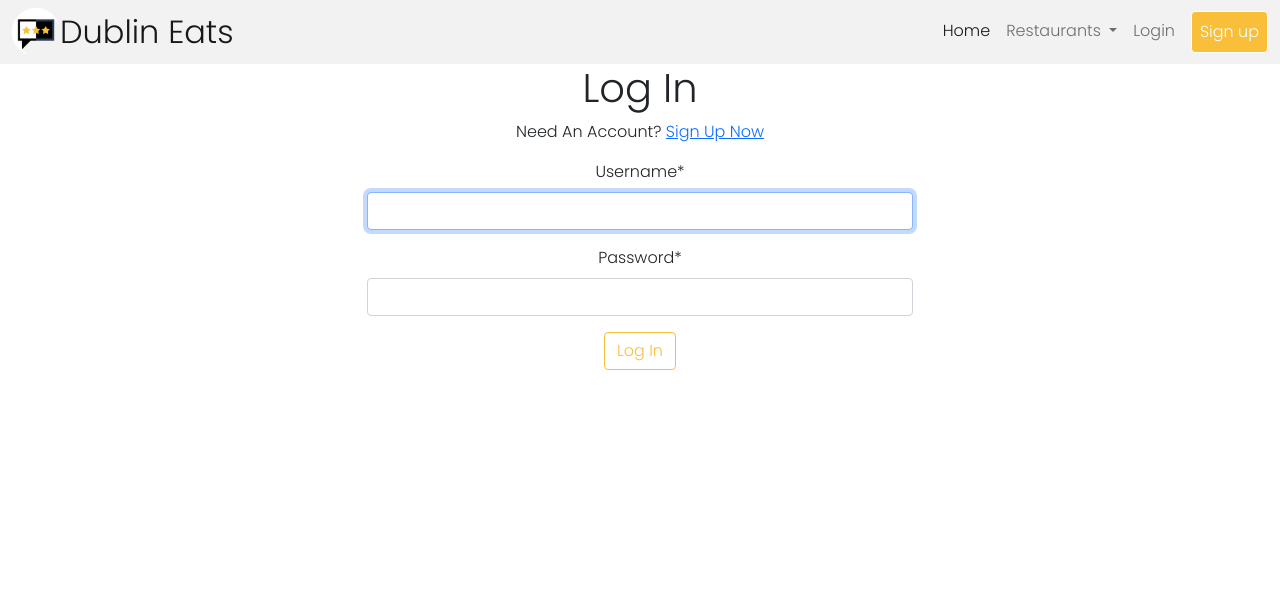
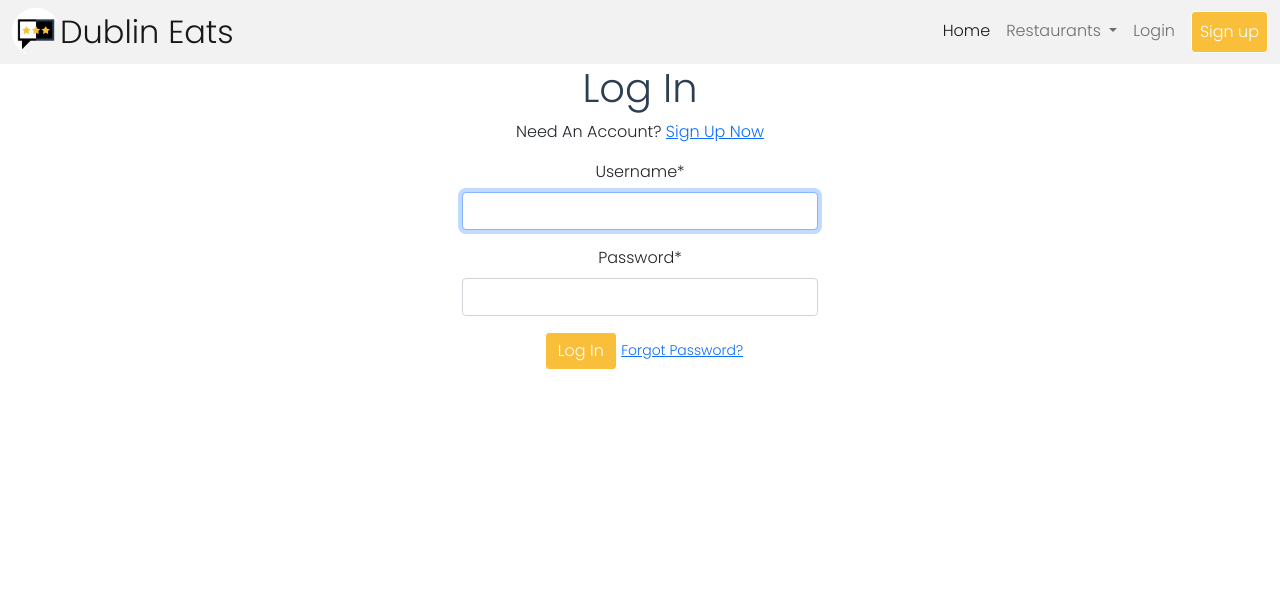
Before and after one commit to SooryaGeorge7/Dublin-Eats, a Django app: page /userlogin/ in a window 1280 px wide. Shown: the top 610 px of the page. Run offline with Django 3.2, Linux system fonts and the light colour scheme; some libraries are stand-ins or nearby versions.

Commit message:
Fix:Updated login.html

```diff
--- a/users/templates/users/login.html
+++ b/users/templates/users/login.html
@@ -3,15 +3,16 @@
 {% block content %}
 <div class="container">
     <div class="row justify-content-center text-center">
-        <div class="col-lg-6">
-            <h1>Log In</h1>
-            <p> Need An Account? <a href="{% url 'signup' %}">Sign Up Now</a></p>
+        <div class="col-lg-4 ">
+            <h1 class="text-center form-heading">Log In</h1>
+            <p class="text-center"> Need An Account? <a href="{% url 'signup' %}">Sign Up Now</a></p>
             <form method="POST">
                 {% csrf_token %}
                 <div>
                     {{ form|crispy }}
                 </div>
-                <button class="btn btn-outline-info button-dbneats" type="submit"> Log In </button>
+                <button class="btn btn-outline-info main-button" type="submit"> Log In </button>
+                <small class="text-muted ml-2"><a href="#" >Forgot Password?</a></small>
             </form>
         </div>
     </div>
```
